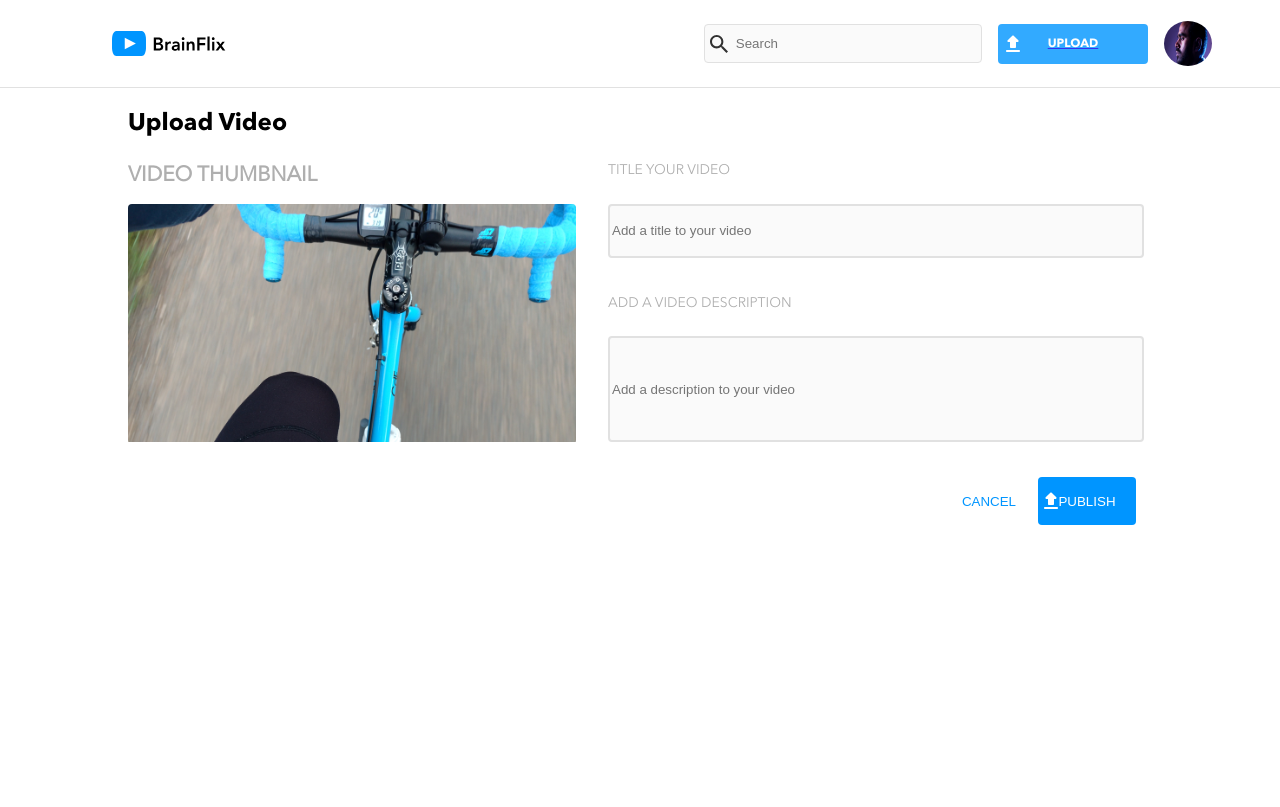
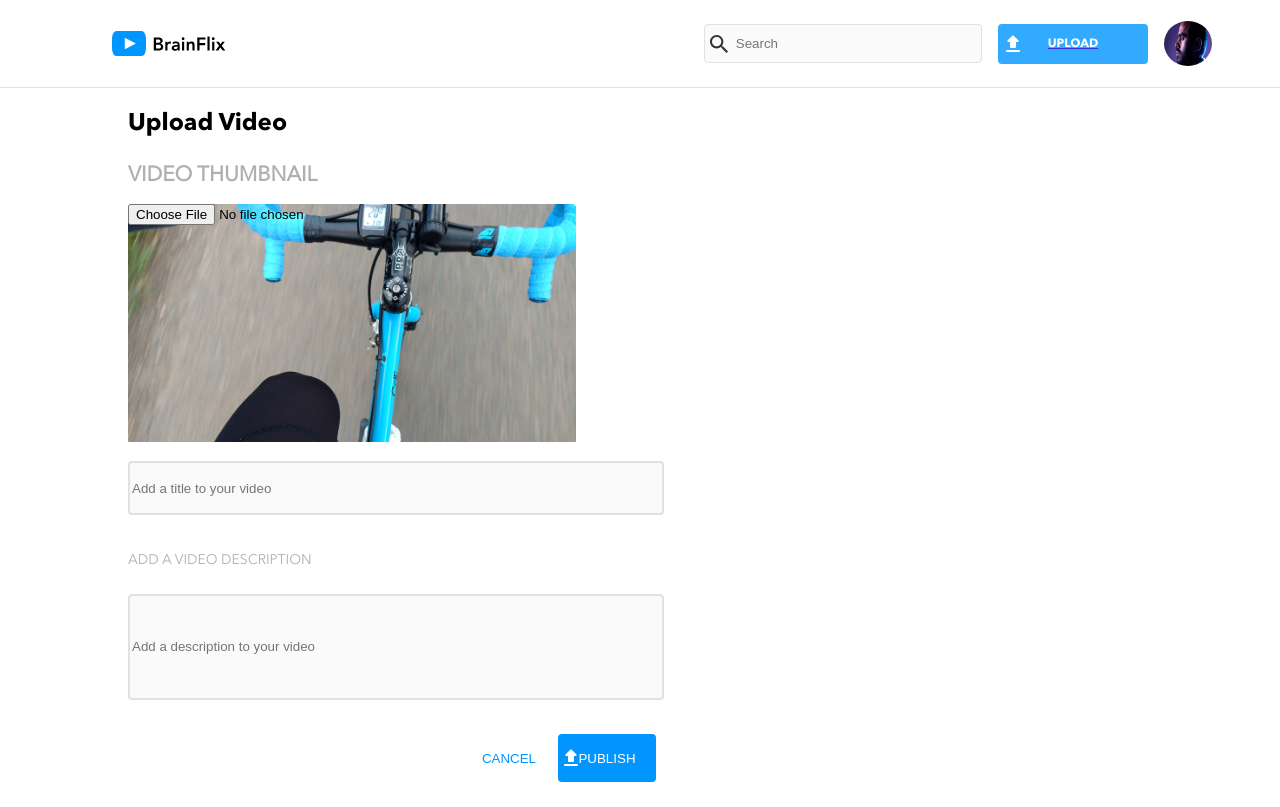
Before and after one commit to NelsonAlvaradoAguilar/brainflix, a React (Create React App) app: page /UpLoadPage in a window 1280 px wide. Built offline with nearby package versions, Linux system fonts and the light colour scheme.

Commit message:
post a video method added.

```diff
--- a/src/ApiTools/KeyUrl.js
+++ b/src/ApiTools/KeyUrl.js
@@ -6,7 +6,7 @@
 
 
 
-export const apiUrl="https://project-2-api.herokuapp.com";
+//export const apiUrl="https://project-2-api.herokuapp.com";
 //export const apiKey ="?api_key=80d594da-d41d-4207-bf22-7360849e5c36"
-
+export const apiUrl="http://localhost:8080";
 export const apiKey ="?api_key=e6e47900-a723-442c-9731-9b51ad9d5d32"
--- a/src/Pages/HomePage/HomePage.js
+++ b/src/Pages/HomePage/HomePage.js
@@ -64,6 +64,8 @@ export default function HomePage() {
 
 
 
+
+
     const handleVideoSelect = () => {
         const newdSideList = sideLists.filter(video => video.id !== selectedVideo.id);
 
--- a/src/Pages/UpLoadPage/UpLoadPage.js
+++ b/src/Pages/UpLoadPage/UpLoadPage.js
@@ -1,38 +1,94 @@
-import React from "react";
+import React, { useEffect, useState } from "react";
+import axios from "axios";
+import { apiKey, apiUrl } from "../../ApiTools/KeyUrl";
 import './UpLoadPage.scss'
 
 
 
-export default function UpLoadPage() {
+export default function UpLoadPage(props) {
+    const [video, setVideo] = useState('');
+    const [videoTitle, setVideoTitle] = useState('');
+    const [videoDescription, setvideoDescription] = useState('');
+
+
+
+
+    const handleChangeVideo = (e) => {
+        setVideo(e.target.value);
+        console.log(video);
+    }
+    const handleChangeVideoTitle = (e) => {
+        setVideoTitle(e.target.value);
+        console.log(videoTitle);
+    }
+
+    const handleChangeVideoDescription = (e) => {
+        setvideoDescription(e.target.value);
+        console.log(videoDescription);
+    }
+
+
+        const postVideos = async (video,videoTitle,videoDescription) => {
+
+            try {
+                const response = await axios.post(`${apiUrl}/videos`, { video, videoTitle, videoDescription });
+            console.log(response.data);
+            return response.data;
+            } catch (error) {
+                console.log('this is the error', error);
+            }
+        }
+
+        const handlePostedVideo=async (e)=>{
+            e.preventDefault();
+            console.log(videoTitle);
+            console.log(videoDescription);
+            const resp= await postVideos(video,videoTitle,videoDescription)
+            console.log(resp);
+        }
+
+
+
     return (
         <section className="upload-container">
             <h1 className="upload-container__title">Upload Video</h1>
 
             <div className="upload-container__content">
 
-            <div className="upload-container__thumbnail">
-            <h2 className="upload-container__subtitle">VIDEO THUMBNAIL</h2>
-                    <video className="upload-container__player" >
-                    </video>
-            </div>
 
-                <form className="upload-container__form">
+
+                <form onSubmit={handlePostedVideo} className="upload-container__form">
+                    <div className="upload-container__thumbnail">
+                        <h2 className="upload-container__subtitle">VIDEO THUMBNAIL</h2>
+                        <input className="upload-container__player"
+                          type="file"
+                            value={video}
+                            onChange={handleChangeVideo}
+                        />
+
+                    </div>
                     <label className="upload-container__subtitle">TITLE YOUR VIDEO   <br /><br />
                         <input className="upload-container__input-field"
                             placeholder="Add a title to your video"
+                            value={videoTitle}
+                            onChange={handleChangeVideoTitle}
+                            type="text"
                         />
                     </label>
                     <br /><br />
                     <label className="upload-container__subtitle">ADD A VIDEO DESCRIPTION <br /><br />
                         <input className="upload-container__input-field upload-container__input-field--description"
                             placeholder="Add a description to your video "
+                            value={videoDescription}
+                            onChange={handleChangeVideoDescription}
+                            type="text"
                         />
                     </label><br /><br />
-                   <div className="upload-container__buttons">
-                   <button className="upload-container__button-publish" >PUBLISH</button><br /><br />
-                    <button className=" upload-container__button-cancel">CANCEL</button>
-                    <button className="upload-container__button-hiden" >PUBLISH</button>
-                   </div>
+                    <div className="upload-container__buttons">
+                        <button type="submit" className="upload-container__button-publish" >PUBLISH</button><br /><br />
+                        <button className=" upload-container__button-cancel">CANCEL</button>
+                        <button type="submit"  className="upload-container__button-hiden" >PUBLISH</button>
+                    </div>
                 </form>
             </div>
         </section>
--- a/src/components/Form/Form.js
+++ b/src/components/Form/Form.js
@@ -2,6 +2,9 @@
 import "./Form.scss"
 
 export default function Form() {
+
+
+
     return (
         <section className="form" >
             <img className="form__avatar"  alt=""></img>
```
